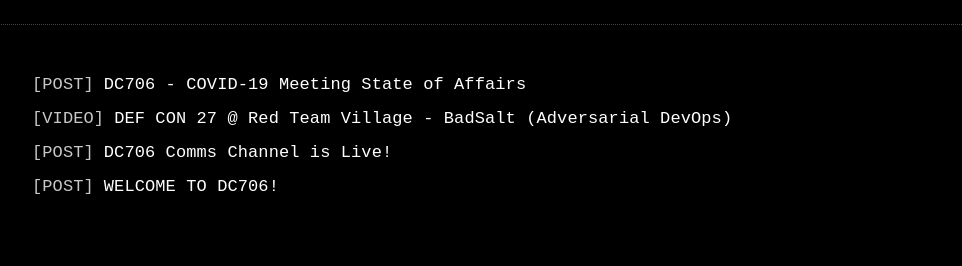
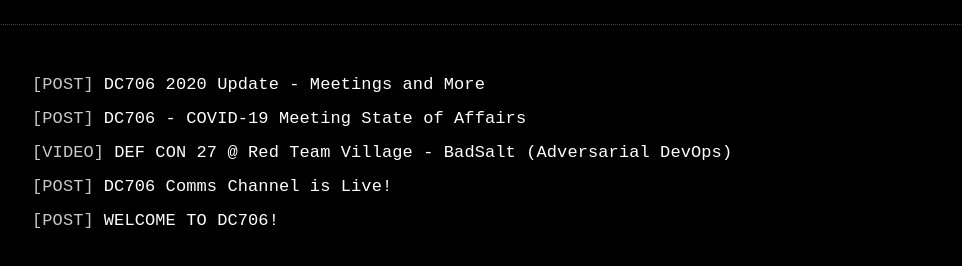
Before and after one commit to DC706/dc706.github.io, a plain HTML site: page index.html in a window 1280 px wide. Shown: the part 86-352 px from the top of the page, without its empty margins (158-1120 px from the left). Drawn offline with Linux system fonts and the light colour scheme.

Commit message:
dc706 2020 update post

```diff
--- a/index.html
+++ b/index.html
@@ -52,6 +52,11 @@
 
             <ul>
                 <li>
+                    <a href="posts/dc706_2020_update.html">
+                        <span class="tag">[POST]</span><span>DC706 2020 Update - Meetings and More</span>
+                    </a>
+                </li>
+                <li>
                     <a href="posts/dc706_covid19_meeting_state_of_affairs.html">
                         <span class="tag">[POST]</span><span>DC706 - COVID-19 Meeting State of Affairs</span>
                     </a>
```
